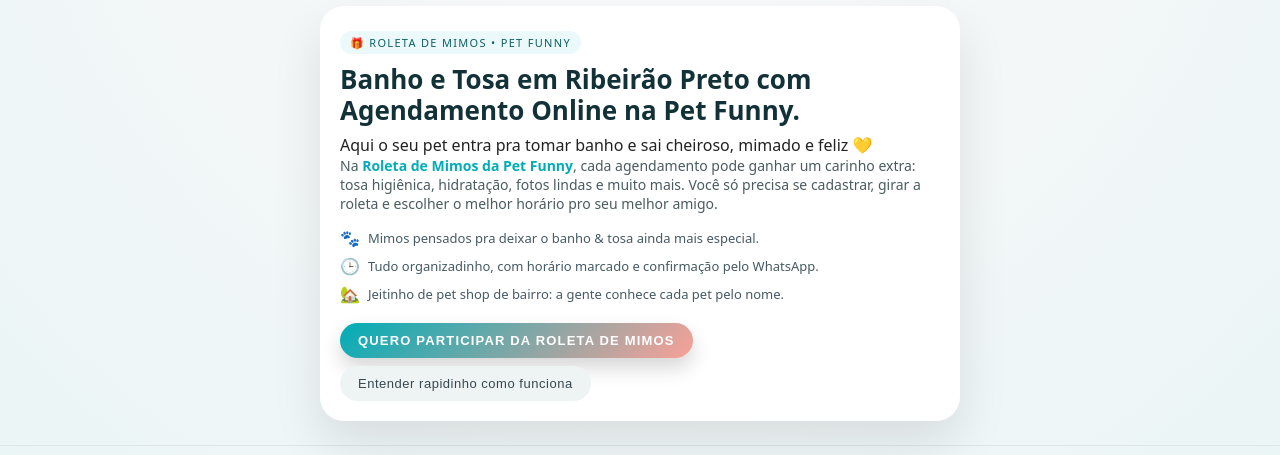
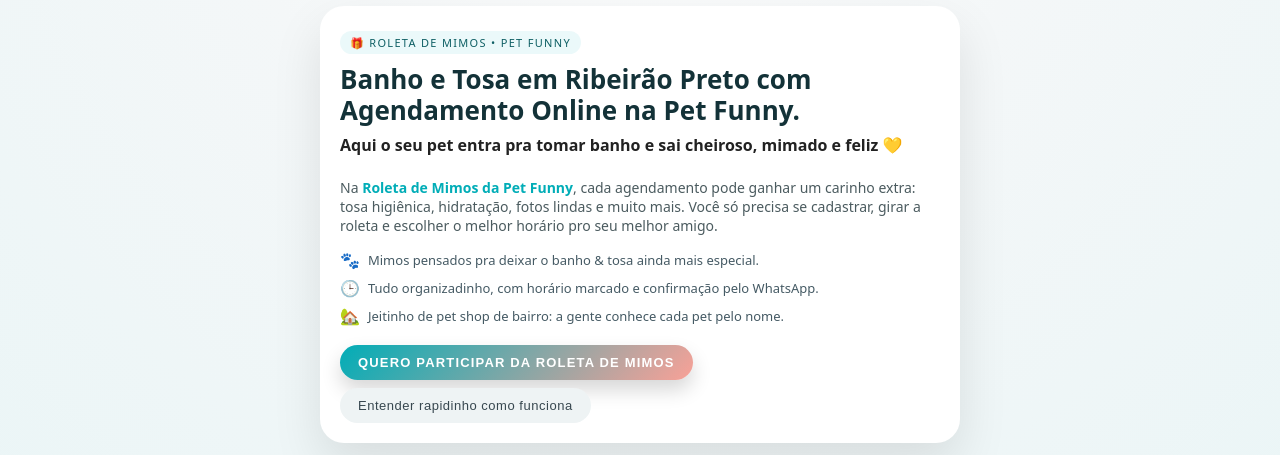
Before and after one commit to leoreze/pet-funny-admin, a website: page index.html in a window 1280 px wide. Shown: the part 227-682 px from the top of the page. Drawn offline with Linux system fonts and the light colour scheme.

```diff
--- a/index.html
+++ b/index.html
@@ -533,10 +533,11 @@
   Banho e Tosa em Ribeirão Preto com Agendamento Online na Pet Funny.
 </h1>
 
-<p>
+<p><strong>
   Aqui o seu pet entra pra tomar banho e sai
   <span>cheiroso, mimado e feliz</span> 💛
-</p>
+</strong>
+</p><br />
 
 <section style="display:none;">
   <h2>Agendamento de Banho e Tosa em Ribeirão Preto</h2>
```
